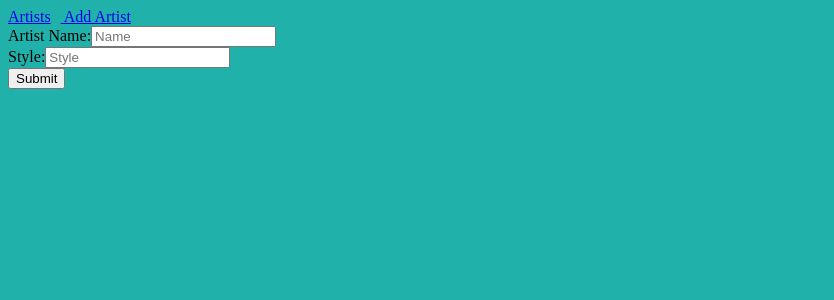
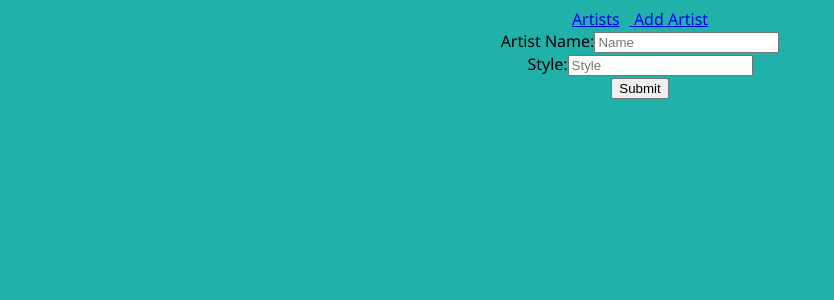
Before and after one commit to munroe1786/art-locale-frontend, a React (Create React App) app: page /artists/new in a window 1280 px wide. Shown: the top 300 px of the page, without its empty margins (0-834 px from the left). Built offline with nearby package versions, Linux system fonts and the light colour scheme; no server answers.

Commit message:
add styling to App.css

```diff
--- a/src/App.css
+++ b/src/App.css
@@ -1,3 +1,21 @@
 body {
     background-color: lightseagreen;
 }
+
+.App {
+    text-align: center;
+    font-family: 'Segoe UI', Tahoma, Geneva, Verdana, sans-serif;
+}
+
+ul {
+    list-style-type: square;
+}
+
+font {
+    font-family: 'Franklin Gothic Medium', 'Arial Narrow', Arial, sans-serif;
+}
+
+button {
+    border: 2px solid lightblue;
+  border-radius: 25px;
+}
```
